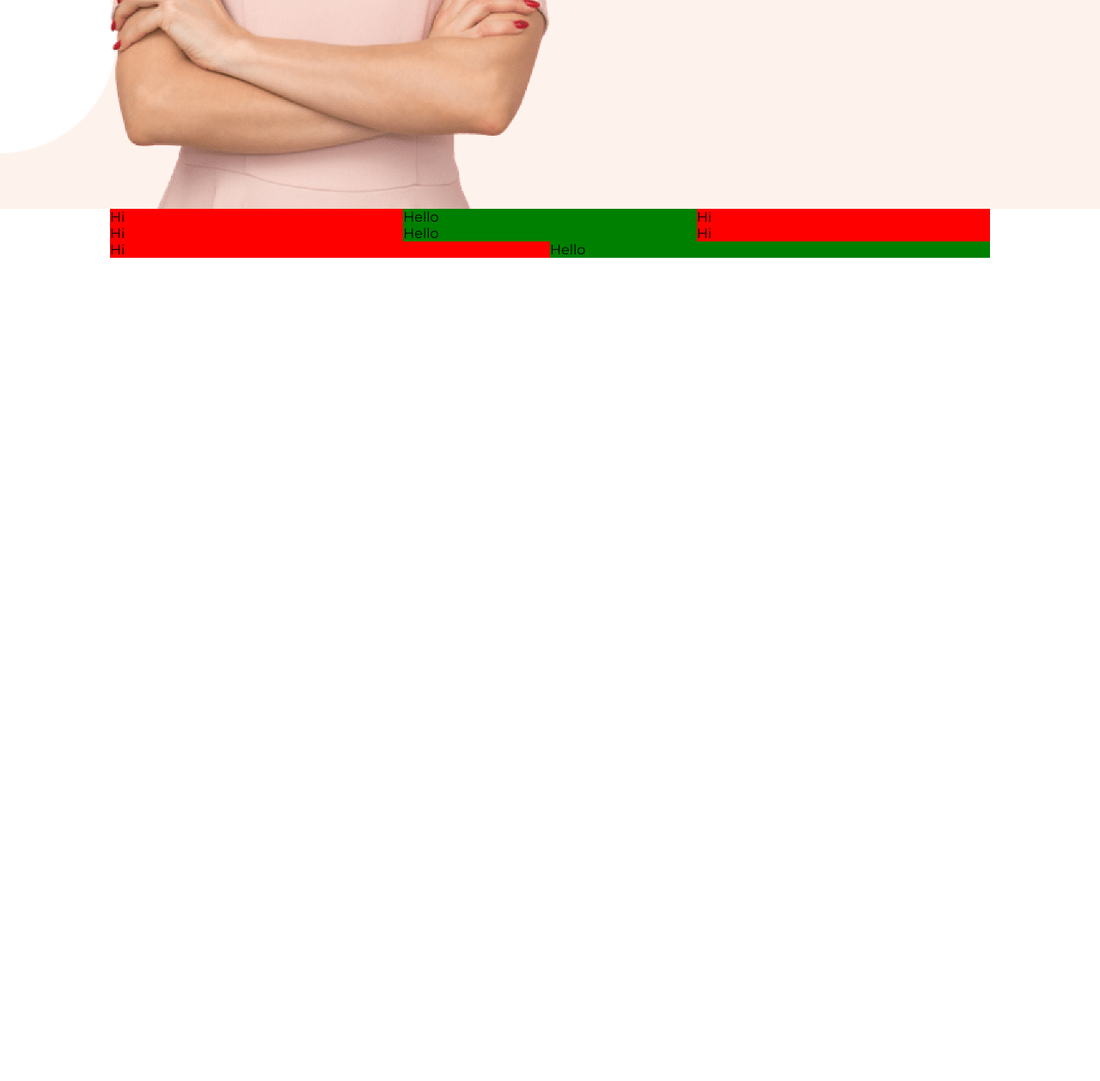
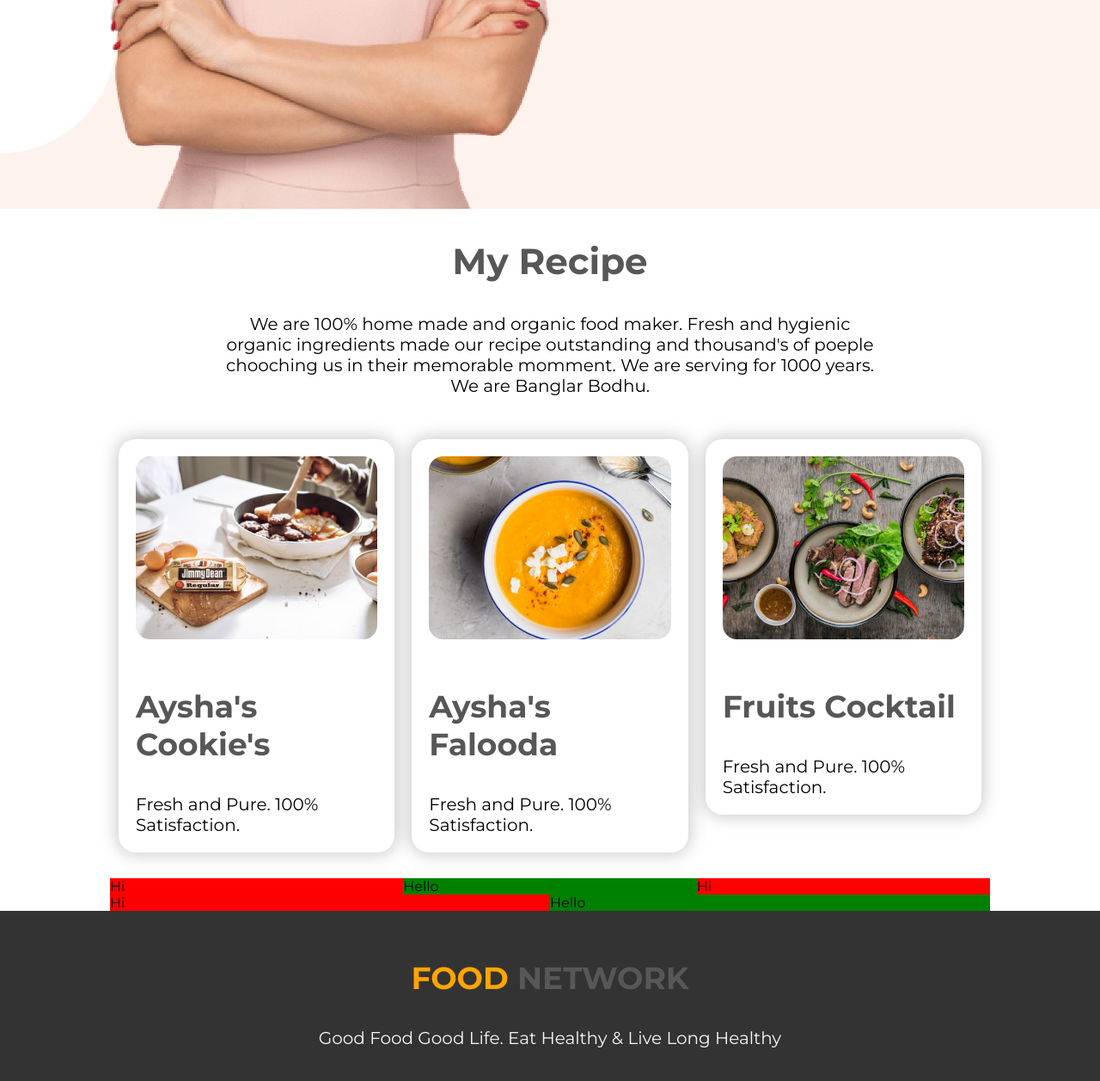
Before and after one commit to Johrul/food-network, a plain HTML site: page index.html in a window 1280 px wide. Shown: the part 1150-2408 px from the top of the page at 86% size. Before the commit the page ends 1450 px from the top, so only its background shows below. Drawn offline with Linux system fonts and the light colour scheme.

Commit message:
Done 4 Section also recipe card

```diff
--- a/index.html
+++ b/index.html
@@ -42,10 +42,32 @@
     </section>
 
     <section id="recipe">
+        <div id="h" class="container">
+                <h2>My Recipe</h2>
+                <p>We are 100% home made and organic food maker. Fresh and hygienic organic ingredients made our recipe outstanding and thousand's of poeple chooching us in their memorable momment. We are serving for 1000 years. We are Banglar Bodhu.</p>
+        </div>
         <div class="container flexwrap">
-            <div class="basis tred">Hi</div>
-            <div class="basis tgreen">Hello</div>
-            <div class="basis tred">Hi</div>
+            <div class="basis">
+                <div class="rcard">
+                    <img src="./images/food/Project Cover.jpg" alt="">
+                    <h3>Aysha's Cookie's</h3>
+                    <p>Fresh and Pure. 100% Satisfaction.</p>
+                </div>
+            </div>
+            <div class="basis">
+                <div class="rcard">
+                    <img src="./images/food/Project Cover.png" alt="">
+                    <h3>Aysha's Falooda</h3>
+                    <p>Fresh and Pure. 100% Satisfaction.</p>
+                </div>
+            </div>
+            <div class="basis">
+                <div class="rcard">
+                    <img src="./images/food/Project Cover1.jpg" alt="">
+                    <h3>Fruits Cocktail</h3>
+                    <p>Fresh and Pure. 100% Satisfaction.</p>
+                </div>
+            </div>
         </div>
     </section>
 
@@ -64,7 +86,13 @@
         </div>
     </section>
 
-    <section id="footer"></section>
+    <section id="footer">
+        <div class="container">
+            <h3><span id="footer-food">FOOD</span> NETWORK</h3>
+
+            <p id="footer-slogan">Good Food Good Life. Eat Healthy & Live Long Healthy</p>
+        </div>
+    </section>
 
 </body>
 </html>
--- a/style.css
+++ b/style.css
@@ -8,7 +8,12 @@
 /* Color for laypot test */
 
 /* General Area */
-
+*{
+    box-sizing: border-box;
+}
+html{
+    box-sizing: border-box;
+}
 body{
     margin: 0;
     box-sizing: border-box;
@@ -20,7 +25,11 @@ h1{
     color: #575757;
 }
 h2{
-    font-size: 50px;
+    font-size: 42px;
+    color: #575757;
+}
+h3{
+    font-size: 36px;
     color: #575757;
 }
 h1 span{
@@ -72,12 +81,34 @@ p{
 }
 
 /* Recipe */
-
-#recipe{
-    background-image: url();
-    background-repeat: no-repeat;
+#recipe #h{
+    text-align: center;
+    width: 60%;
+}
+#recipe h2{
+    text-align: center;
 }
 
+#recipe .basis{
+    padding: 10px;
+}
+#recipe .basis p{
+    padding:0 20px 20px 20px;
+}
+#recipe .basis h3{
+    padding:0 20px 0 20px;
+}
+.rcard{
+    background-color: white;
+    /* border: 2px solid black; */
+    width: 100%;
+    border-radius: 20px;
+    box-shadow: 0 0px 20px 3px rgba(0,0,0, .2);
+}
+.rcard img{
+    border-radius: 20px;
+    padding: 20px;
+}
 /* Customer */
 
 #customer{
@@ -94,3 +125,14 @@ p{
 }
 
 /* Footer */
+#footer{
+    text-align: center;
+    background-color: #333;
+    padding: 20px;
+}
+#footer #footer-food{
+    color: orange;
+}
+#footer #footer-slogan{
+    color: whitesmoke;
+}
```
